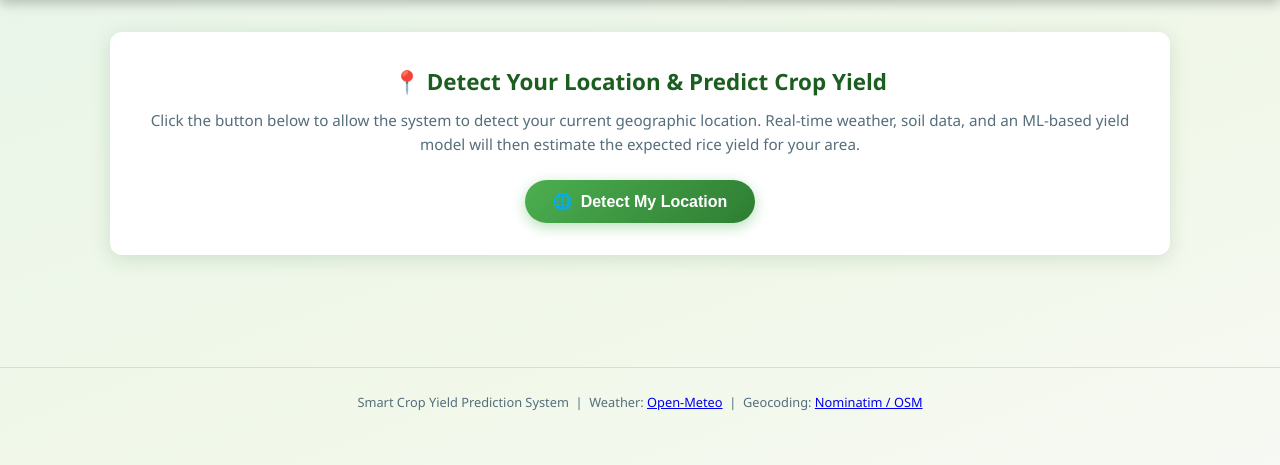
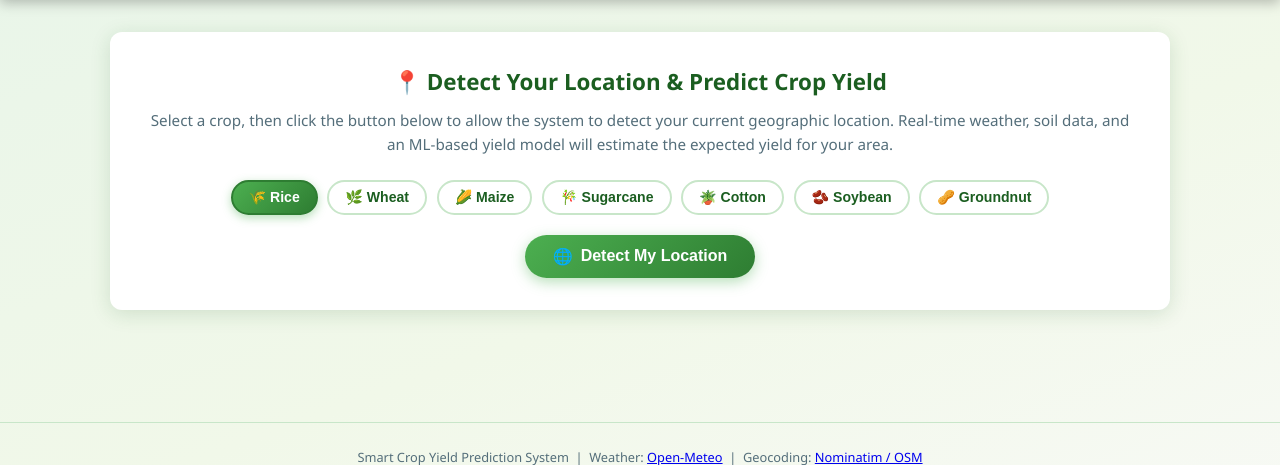
Before and after one commit to sachin712122/harvest, a Flask app: page / in a window 1280 px wide. Shown: the part 100-565 px from the top of the page. Run offline with Flask 3, Linux system fonts and the light colour scheme.

Commit message:
Add multi-crop yield prediction: crop selector buttons and per-crop factors
Co-authored-by: sachin712122 <242144410+sachin712122@users.noreply.github.com>

```diff
--- a/app.py
+++ b/app.py
@@ -30,6 +30,19 @@ app = Flask(__name__)
 MODEL_PATH = os.path.join(os.path.dirname(__file__), "yield_model.pkl")
 _model = None
 _model_lock = threading.Lock()
+
+CROP_FACTORS = {
+    # Yield multipliers relative to the base ML model (trained on rice data).
+    # Factors are approximate ratios derived from typical Indian agricultural
+    # yield statistics (ICAR / Ministry of Agriculture) scaled to kg/acre.
+    "rice":      1.00,
+    "wheat":     0.75,
+    "maize":     1.15,
+    "sugarcane": 12.0,
+    "cotton":    0.28,
+    "soybean":   0.55,
+    "groundnut": 0.60,
+}
 
 SOIL_TYPES = {
     "alluvial": 0,
@@ -266,7 +279,7 @@ def index():
 @app.route("/api/analyze", methods=["POST"])
 def analyze():
     """
-    Accept {lat, lon, area_acres} and return full yield prediction.
+    Accept {lat, lon, area_acres, crop} and return full yield prediction.
     """
     body = request.get_json(force=True, silent=True) or {}
     try:
@@ -274,6 +287,12 @@ def analyze():
         lon = float(body["lon"])
     except (KeyError, ValueError, TypeError):
         return jsonify({"error": "lat and lon are required numeric fields"}), 400
+
+    crop = str(body.get("crop", "rice")).lower().strip()
+    if crop not in CROP_FACTORS:
+        logger.warning("Unknown crop '%s' requested; defaulting to rice.", crop)
+        crop = "rice"
+    crop_factor = CROP_FACTORS[crop]
 
     area_acres = None
     if "area_acres" in body:
@@ -308,8 +327,8 @@ def analyze():
     )
 
     model = get_model()
-    predicted_yield_per_acre = float(model.predict(features)[0])
-    predicted_yield_per_acre = round(predicted_yield_per_acre, 1)
+    base_yield = float(model.predict(features)[0])
+    predicted_yield_per_acre = round(base_yield * crop_factor, 1)
 
     # Convert to tons/hectare: 1 ton = 1000 kg, 1 hectare = 2.471 acres
     yield_per_hectare = round(predicted_yield_per_acre * 2.471 / 1000, 2)
@@ -322,6 +341,7 @@ def analyze():
             "moisture": soil_moisture,
         },
         "season": season_name,
+        "crop": crop,
         "prediction": {
             "yield_per_acre_kg": predicted_yield_per_acre,
             "yield_per_hectare_tons": yield_per_hectare,
--- a/static/css/style.css
+++ b/static/css/style.css
@@ -67,6 +67,38 @@ main {
 }
 .hero-card h2 { color: var(--green-dark); font-size: 1.4rem; margin-bottom: .5rem; }
 .hero-card p  { color: var(--text-muted); font-size: .95rem; margin-bottom: 1.5rem; }
+
+/* ── Crop selector ── */
+.crop-selector {
+  display: flex;
+  flex-wrap: wrap;
+  gap: .6rem;
+  justify-content: center;
+  margin-bottom: 1.25rem;
+}
+
+.crop-btn {
+  padding: .45rem 1rem;
+  border: 2px solid var(--border);
+  border-radius: 50px;
+  background: var(--white);
+  color: var(--green-dark);
+  font-size: .88rem;
+  font-weight: 600;
+  cursor: pointer;
+  transition: background var(--transition), border-color var(--transition),
+              color var(--transition), box-shadow var(--transition);
+}
+.crop-btn:hover {
+  border-color: var(--green-light);
+  box-shadow: 0 2px 8px var(--shadow);
+}
+.crop-btn.active {
+  background: linear-gradient(135deg, var(--green-light), var(--green-mid));
+  border-color: var(--green-mid);
+  color: var(--white);
+  box-shadow: 0 3px 10px rgba(76,175,80,.4);
+}
 
 /* ── Buttons ── */
 .btn {
@@ -276,6 +308,7 @@ footer {
 @media (max-width: 600px) {
   header h1 { font-size: 1.15rem; }
   .hero-card { padding: 1.5rem 1rem; }
+  .crop-btn { font-size: .8rem; padding: .4rem .8rem; }
   .prediction-box { flex-direction: column; align-items: flex-start; }
   .prediction-box .divider { display: none; }
   .calc-form { flex-direction: column; }
--- a/static/js/main.js
+++ b/static/js/main.js
@@ -6,6 +6,17 @@
 
 // ── State ──────────────────────────────────────────────────
 let currentYieldPerAcre = null;
+let selectedCrop = "rice";
+
+const CROP_LABELS = {
+  rice:      "Rice",
+  wheat:     "Wheat",
+  maize:     "Maize",
+  sugarcane: "Sugarcane",
+  cotton:    "Cotton",
+  soybean:   "Soybean",
+  groundnut: "Groundnut",
+};
 
 // ── DOM helpers ────────────────────────────────────────────
 const $  = (id) => document.getElementById(id);
@@ -62,8 +73,10 @@ function renderSoil(soil, season) {
   $("season-name").textContent   = season || "—";
 }
 
-function renderPrediction(pred) {
+function renderPrediction(pred, crop) {
+  const label = CROP_LABELS[crop] || CROP_LABELS["rice"];
   currentYieldPerAcre = pred.yield_per_acre_kg;
+  $("pred-section-title").textContent = `🤖 ML Yield Prediction (${label})`;
   $("pred-per-acre").textContent    = pred.yield_per_acre_kg.toLocaleString();
   $("pred-per-hectare").textContent = pred.yield_per_hectare_tons.toLocaleString();
   $("calc-yield-readonly").value    = pred.yield_per_acre_kg;
@@ -111,7 +124,7 @@ async function detectLocation() {
         const resp = await fetch("/api/analyze", {
           method: "POST",
           headers: { "Content-Type": "application/json" },
-          body: JSON.stringify({ lat, lon }),
+          body: JSON.stringify({ lat, lon, crop: selectedCrop }),
         });
 
         if (!resp.ok) {
@@ -124,7 +137,7 @@ async function detectLocation() {
         renderLocation(data.location);
         renderWeather(data.weather);
         renderSoil(data.soil, data.season);
-        renderPrediction(data.prediction);
+        renderPrediction(data.prediction, data.crop || selectedCrop);
 
         showResults();
         setStatus(
@@ -198,4 +211,16 @@ document.addEventListener("DOMContentLoaded", () => {
   $("area-acres").addEventListener("keydown", (e) => {
     if (e.key === "Enter") calculateYield();
   });
+
+  // Crop selector buttons
+  document.querySelectorAll(".crop-btn").forEach((btn) => {
+    btn.addEventListener("click", () => {
+      document.querySelectorAll(".crop-btn").forEach((b) => b.classList.remove("active"));
+      btn.classList.add("active");
+      selectedCrop = btn.dataset.crop;
+      // Reset results so the user re-detects with the new crop
+      hideResults();
+      hideStatus();
+    });
+  });
 });
--- a/templates/index.html
+++ b/templates/index.html
@@ -24,10 +24,22 @@
   <div class="hero-card">
     <h2>📍 Detect Your Location &amp; Predict Crop Yield</h2>
     <p>
-      Click the button below to allow the system to detect your current geographic
-      location. Real-time weather, soil data, and an ML-based yield model will
-      then estimate the expected rice yield for your area.
+      Select a crop, then click the button below to allow the system to detect
+      your current geographic location. Real-time weather, soil data, and an
+      ML-based yield model will estimate the expected yield for your area.
     </p>
+
+    <!-- Crop selector -->
+    <div class="crop-selector" id="crop-selector" role="group" aria-label="Select crop">
+      <button class="crop-btn active" data-crop="rice">🌾 Rice</button>
+      <button class="crop-btn" data-crop="wheat">🌿 Wheat</button>
+      <button class="crop-btn" data-crop="maize">🌽 Maize</button>
+      <button class="crop-btn" data-crop="sugarcane">🎋 Sugarcane</button>
+      <button class="crop-btn" data-crop="cotton">🪴 Cotton</button>
+      <button class="crop-btn" data-crop="soybean">🫘 Soybean</button>
+      <button class="crop-btn" data-crop="groundnut">🥜 Groundnut</button>
+    </div>
+
     <button class="btn btn-primary" id="detect-btn">
       <span>🌐</span> Detect My Location
     </button>
@@ -172,7 +184,7 @@
     </div>
 
     <!-- ML Prediction -->
-    <p class="section-title">🤖 ML Yield Prediction (Rice)</p>
+    <p class="section-title" id="pred-section-title">🤖 ML Yield Prediction (Rice)</p>
     <div class="prediction-box">
       <div class="metric">
         <div class="num" id="pred-per-acre">—</div>
```
